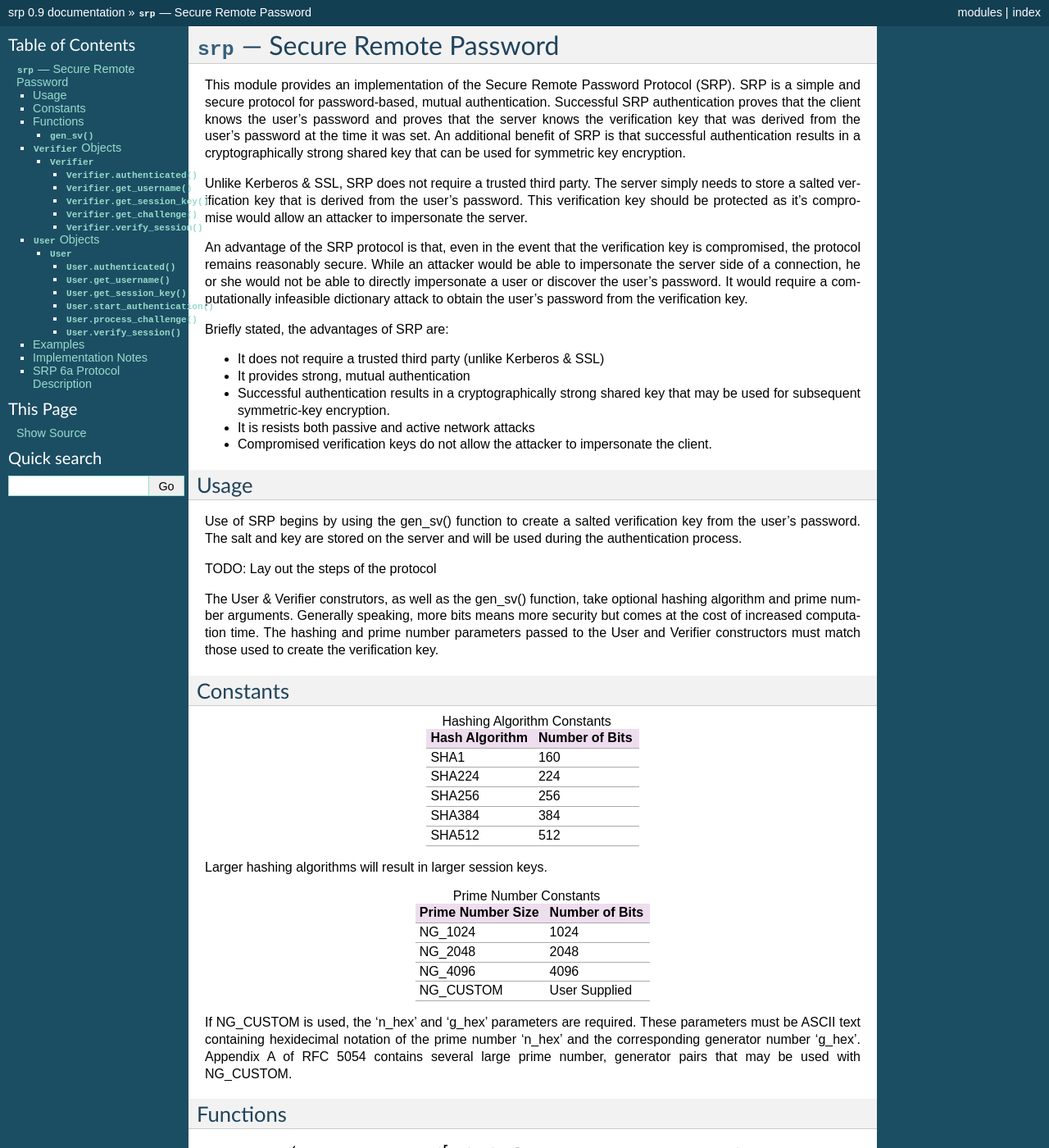
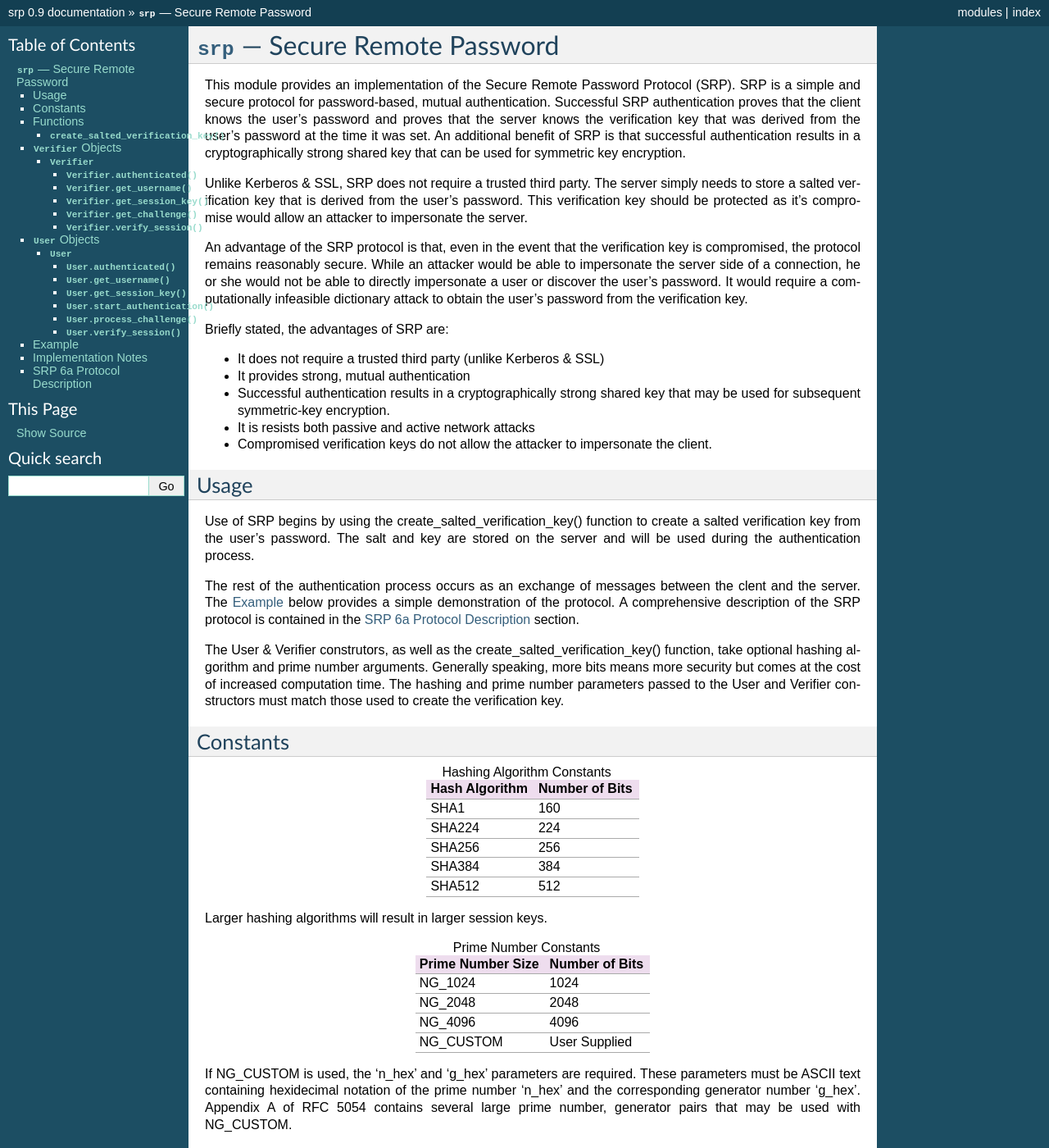
Before and after one commit to ProtonMail/proton-python-client, a Sphinx documentation site: the page built from doc/srp.rst, in a window 1280 px wide and 1400 px high. Shown: the whole window at 82% size. Built offline with Sphinx 7.4.7, drawn with Linux system fonts in a browser that asks for light colours; some of the changed text lies outside the part shown.

Commit message:
renamed gen_sv to create_salted_verification_key

```diff
--- a/_ctsrp.py
+++ b/_ctsrp.py
@@ -280,7 +280,7 @@ def get_ngk( hash_class, ng_type, n_hex, g_hex ):
 
 
 
-def gen_sv( username, password, hash_alg=SHA1, ng_type=NG_1024, n_hex=None, g_hex=None ):
+def create_salted_verification_key( username, password, hash_alg=SHA1, ng_type=NG_1024, n_hex=None, g_hex=None ):
     if ng_type == NG_CUSTOM and (n_hex is None or g_hex is None):
         raise ValueError("Both n_hex and g_hex are required when ng_type = NG_CUSTOM")
     s    = BN_new()
--- a/_pysrp.py
+++ b/_pysrp.py
@@ -147,7 +147,7 @@ def gen_x( hash_class, salt, username, password ):
 
 
 
-def gen_sv( username, password, hash_alg=SHA1, ng_type=NG_1024, n_hex=None, g_hex=None ):
+def create_salted_verification_key( username, password, hash_alg=SHA1, ng_type=NG_1024, n_hex=None, g_hex=None ):
     if ng_type == NG_CUSTOM and (n_hex is None or g_hex is None):
         raise ValueError("Both n_hex and g_hex are required when ng_type = NG_CUSTOM")
     hash_class = _hash_map[ hash_alg ]
--- a/doc/srp.rst
+++ b/doc/srp.rst
@@ -46,15 +46,17 @@ Briefly stated, the advantages of SRP are:
 Usage
 -----
 
-Use of SRP begins by using the gen_sv() function to create a salted
-verification key from the user's password. The salt and key are stored
-on the server and will be used during the authentication process.
+Use of SRP begins by using the create_salted_verification_key() function to
+create a salted verification key from the user's password. The salt and key
+are stored on the server and will be used during the authentication process.
 
-TODO: Lay out the steps of the protocol
+The rest of the authentication process occurs as an exchange of
+messages between the clent and the server. The :ref:`example` below provides
+a simple demonstration of the protocol. A comprehensive description of the SRP
+protocol is contained in the :ref:`protocol-description` section.
 
-
-The User & Verifier construtors, as well as the gen_sv() function,
-take optional hashing algorithm and prime number arguments. Generally
+The User & Verifier construtors, as well as the create_salted_verification_key()
+function, take optional hashing algorithm and prime number arguments. Generally
 speaking, more bits means more security but comes at the cost of
 increased computation time. The hashing and prime number parameters passed
 to the User and Verifier constructors must match those used to create the
@@ -99,7 +101,7 @@ be used with NG_CUSTOM.
 Functions
 ---------
 
-.. function:: gen_sv ( username, password[, hash_alg=SHA1, ng_type=NG_1024, n_hex=None, g_hex=None] )
+.. function:: create_salted_verification_key ( username, password[, hash_alg=SHA1, ng_type=NG_1024, n_hex=None, g_hex=None] )
 
     Generates a salt and verifier for the given username and password.
     Returns (salt_bytes, verifier_bytes)
@@ -120,9 +122,9 @@ user.
 
   *username* Name of the remote user being authenticated.
 
-  *bytes_s* Salt generated by :func:`gen_sv`.
+  *bytes_s* Salt generated by :func:`create_salted_verification_key`.
 
-  *bytes_v* Verifier generated by :func:`gen_sv`.
+  *bytes_v* Verifier generated by :func:`create_salted_verification_key`.
 
   *bytes_A* Challenge from the remote user. Generated by
   :meth:`User.start_authentication`
@@ -202,17 +204,18 @@ username/password pair.
     process. If the authentication succeded :meth:`authenticated` will
     return True
 
+.. _example:
 
-Examples
---------
+Example
+-------
 
 Simple Usage Example::
 
     import srp
 
-    # The salt and verifier returned from srp.gen_sv() should be
+    # The salt and verifier returned from srp.create_salted_verification_key() should be
     # stored on the server.
-    salt, verifier = srp.gen_sv( 'testuser', 'testpassword' )
+    salt, verifier = srp.create_salted_verification_key( 'testuser', 'testpassword' )
 
     # ~~~ Begin Authentication ~~~
 
@@ -263,6 +266,7 @@ authentication steps on multi-core systems will yield a substantial
 performance increase.
 
 
+.. _protocol-description:
 
 SRP 6a Protocol Description
 ---------------------------
--- a/srp.py
+++ b/srp.py
@@ -19,9 +19,9 @@ if not _mod:
     _mod = _pysrp
 
 
-User      = _mod.User
-Verifier  = _mod.Verifier
-gen_sv    = _mod.gen_sv
+User                           = _mod.User
+Verifier                       = _mod.Verifier
+create_salted_verification_key = _mod.create_salted_verification_key
 
 SHA1      = _mod.SHA1
 SHA224    = _mod.SHA224
```
Also changed, not shown: test_srp.py (+4 -4 lines), 1 other file.
